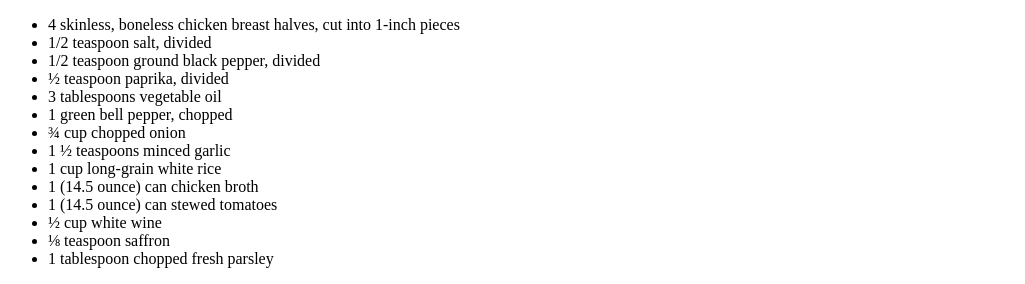
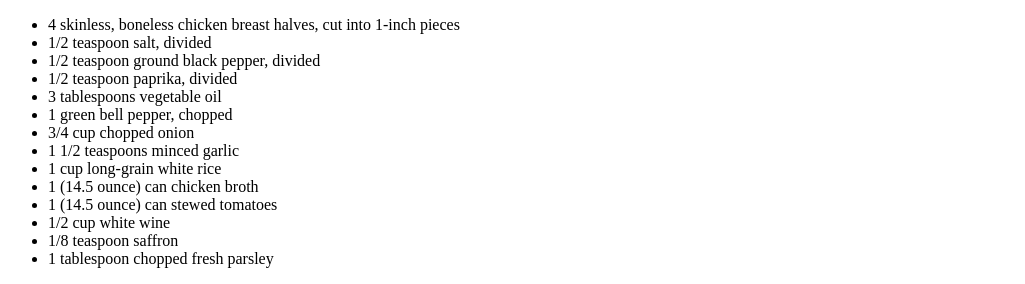
Before and after one commit to ALP-3/odin-recipes, a plain HTML site: page recipes/arroz-con-pollo.html in a window 1280 px wide. Shown: the part 512-796 px from the top of the page, without its empty margins (0-1025 px from the left). Drawn offline with Linux system fonts and the light colour scheme.

Commit message:
Adjust ingredient fractional descriptor

```diff
--- a/recipes/arroz-con-pollo.html
+++ b/recipes/arroz-con-pollo.html
@@ -17,16 +17,16 @@
                 <li>4 skinless, boneless chicken breast halves, cut into 1-inch pieces</li>
                 <li>1/2 teaspoon salt, divided</li>
                 <li>1/2 teaspoon ground black pepper, divided</li>
-                <li>½ teaspoon paprika, divided</li>
+                <li>1/2 teaspoon paprika, divided</li>
                 <li>3 tablespoons vegetable oil</li>
                 <li>1 green bell pepper, chopped</li>
-                <li>¾ cup chopped onion</li>
-                <li>1 ½ teaspoons minced garlic</li>
+                <li>3/4 cup chopped onion</li>
+                <li>1 1/2 teaspoons minced garlic</li>
                 <li>1 cup long-grain white rice</li>
                 <li>1 (14.5 ounce) can chicken broth</li>
                 <li>1 (14.5 ounce) can stewed tomatoes</li>
-                <li>½ cup white wine</li>
-                <li>⅛ teaspoon saffron</li>
+                <li>1/2 cup white wine</li>
+                <li>1/8 teaspoon saffron</li>
                 <li>1 tablespoon chopped fresh parsley</li>
             </ul>
         <h3>Steps</h3>
```
